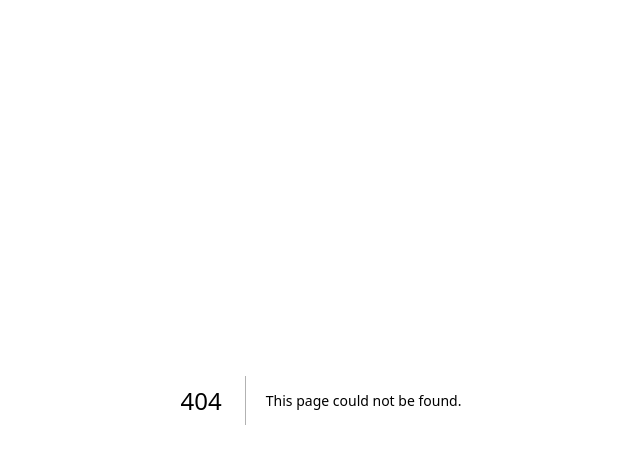
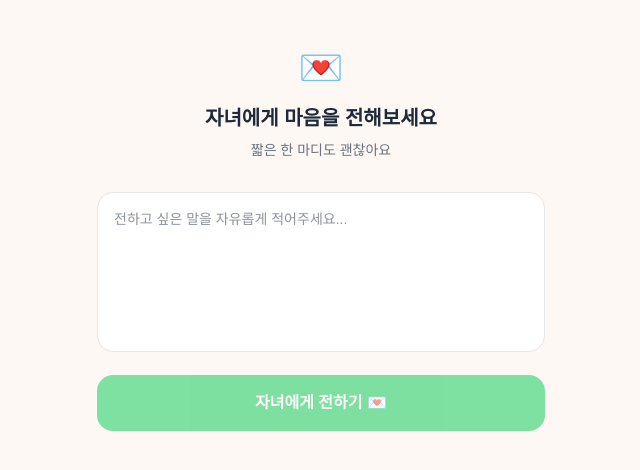
Before and after one commit to kindboy0427-collab/gyeote, a Next.js app: page /message/1 in a window 1280 px wide. Before the commit this address had no page. Shown: the top 470 px of the page, without its empty margins (319-959 px from the left). Built offline with nearby package versions, Linux system fonts and the light colour scheme.

Commit message:
마음 전하기 페이지 추가

```diff
--- /dev/null
+++ b/app/api/message/[id]/route.ts
@@ -0,0 +1,49 @@
+import { NextRequest, NextResponse } from 'next/server'
+import { prisma } from '@/lib/prisma'
+import { sendPushToUser } from '@/src/lib/push'
+
+export async function POST(
+  request: NextRequest,
+  { params }: { params: { id: string } }
+) {
+  try {
+    const { message } = await request.json()
+
+    if (!message?.trim()) {
+      return NextResponse.json({ error: '메시지를 입력해주세요' }, { status: 400 })
+    }
+
+    // Response id로 부모님 조회
+    const response = await prisma.response.findUnique({
+      where: { id: params.id },
+      include: {
+        parent: {
+          include: {
+            user: true,
+          },
+        },
+      },
+    })
+
+    if (!response) {
+      return NextResponse.json({ error: '유효하지 않은 링크입니다' }, { status: 404 })
+    }
+
+    const userId = response.parent.userId
+    const parentName = response.parent.name
+
+    // 자녀에게 웹푸시 발송
+    await sendPushToUser(
+      userId,
+      `${parentName}님의 마음 💌`,
+      message.trim()
+    )
+
+    return NextResponse.json({ ok: true })
+  } catch (error) {
+    return NextResponse.json(
+      { error: error instanceof Error ? error.message : '오류가 발생했습니다' },
+      { status: 500 }
+    )
+  }
+}
--- /dev/null
+++ b/app/message/[id]/page.tsx
@@ -0,0 +1,74 @@
+'use client'
+
+import { useState } from 'react'
+import { useParams } from 'next/navigation'
+
+export default function MessagePage() {
+  const params = useParams()
+  const id = params.id as string
+  const [message, setMessage] = useState('')
+  const [sent, setSent] = useState(false)
+  const [loading, setLoading] = useState(false)
+
+  const handleSubmit = async () => {
+    if (!message.trim()) return
+    setLoading(true)
+    try {
+      const res = await fetch(`/api/message/${id}`, {
+        method: 'POST',
+        headers: { 'Content-Type': 'application/json' },
+        body: JSON.stringify({ message }),
+      })
+      if (res.ok) setSent(true)
+    } finally {
+      setLoading(false)
+    }
+  }
+
+  if (sent) {
+    return (
+      <div className="min-h-screen flex flex-col items-center justify-center bg-[#fdf8f3] px-6">
+        <div className="text-center">
+          <div className="text-5xl mb-6">💌</div>
+          <h1 className="text-xl font-semibold text-gray-800 mb-3">
+            소중한 마음이 전달됐어요
+          </h1>
+          <p className="text-gray-500 text-sm">
+            자녀분께 따뜻한 마음이 전해졌어요 😊
+          </p>
+        </div>
+      </div>
+    )
+  }
+
+  return (
+    <div className="min-h-screen flex flex-col bg-[#fdf8f3] px-6 py-12">
+      <div className="max-w-md mx-auto w-full">
+        <div className="text-center mb-8">
+          <div className="text-4xl mb-4">💌</div>
+          <h1 className="text-xl font-semibold text-gray-800 mb-2">
+            자녀에게 마음을 전해보세요
+          </h1>
+          <p className="text-gray-500 text-sm">
+            짧은 한 마디도 괜찮아요
+          </p>
+        </div>
+
+        <textarea
+          value={message}
+          onChange={(e) => setMessage(e.target.value)}
+          placeholder="전하고 싶은 말을 자유롭게 적어주세요..."
+          className="w-full h-40 p-4 rounded-2xl border border-gray-200 bg-white text-gray-800 text-sm resize-none focus:outline-none focus:border-green-400"
+        />
+
+        <button
+          onClick={handleSubmit}
+          disabled={loading || !message.trim()}
+          className="mt-4 w-full py-4 rounded-2xl bg-green-500 text-white font-semibold text-base disabled:opacity-50"
+        >
+          {loading ? '전송 중...' : '자녀에게 전하기 💌'}
+        </button>
+      </div>
+    </div>
+  )
+}
```
